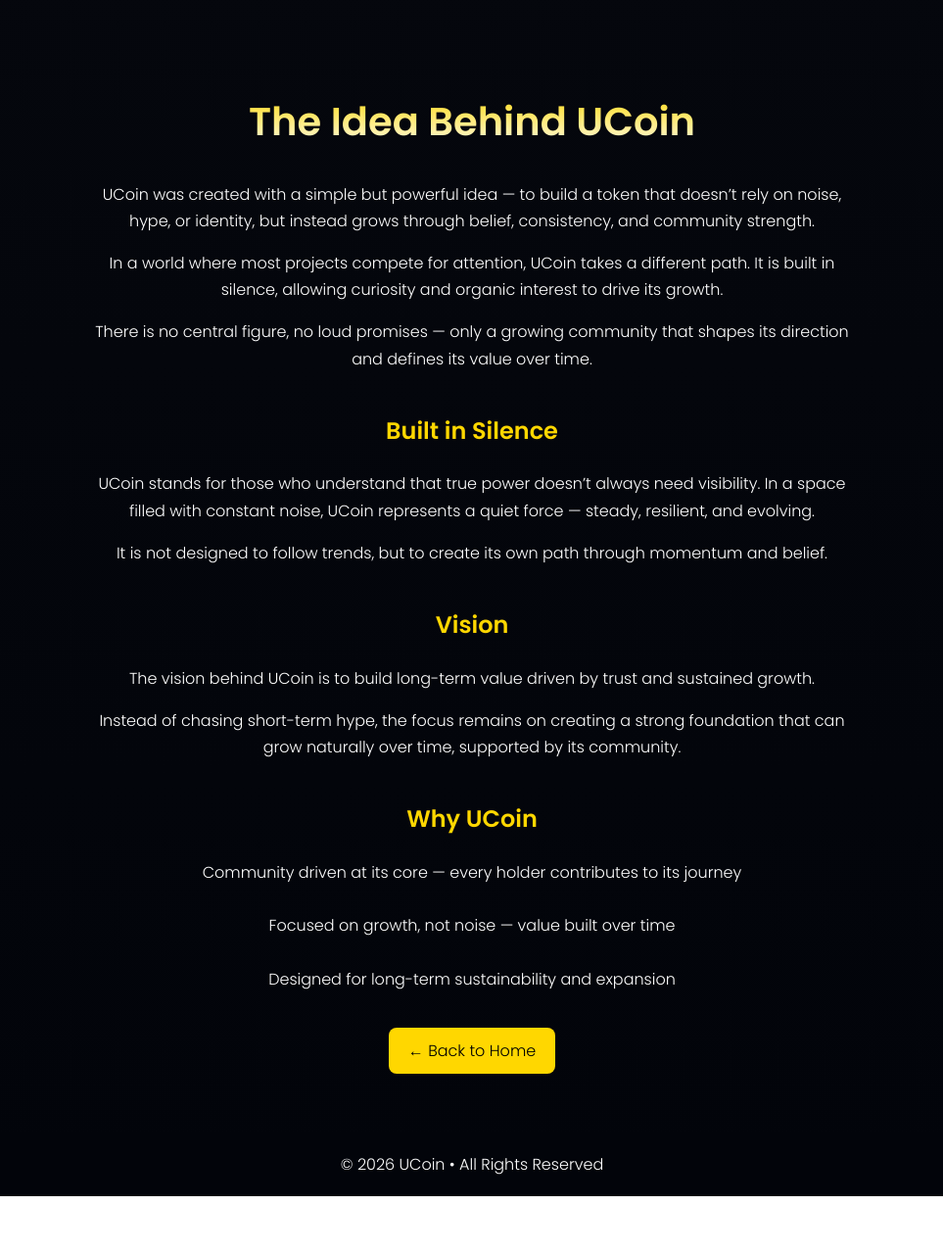
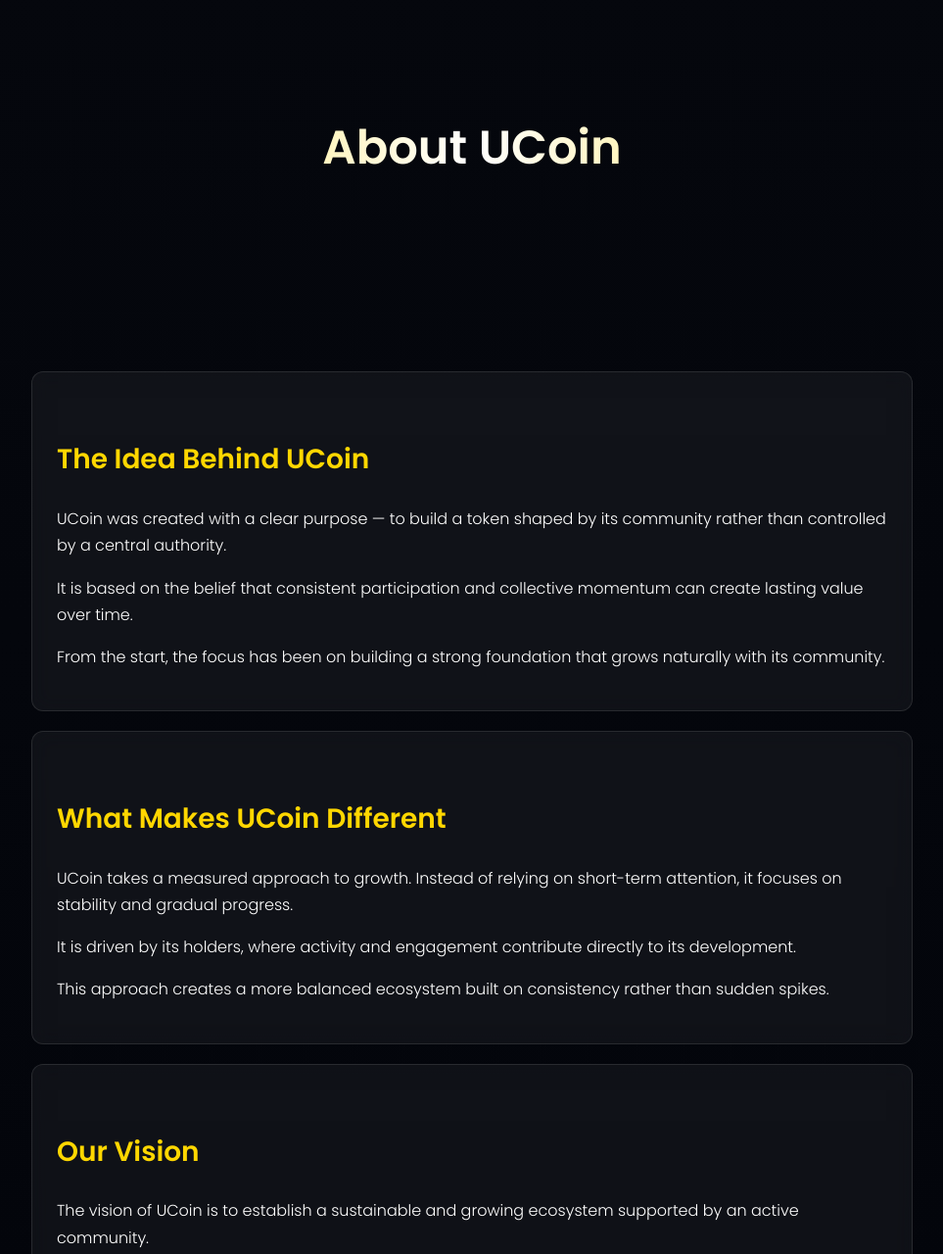
Before and after one commit to ribmgsm/UC, a plain HTML site: page about.html in a window 1280 px wide. Shown: the part 62-1342 px from the top of the page at 98% size, without its empty margins (158-1121 px from the left). Before the commit the page ends 1283 px from the top, so only its background shows below. Drawn offline with Linux system fonts and the light colour scheme.

Commit message:
about.html

```diff
--- a/about.html
+++ b/about.html
@@ -13,9 +13,9 @@ body{
   font-family:Poppins;
   background:linear-gradient(180deg,#05070d,#02040a);
   color:white;
-  text-align:center;
 }
 
+/* NAV */
 nav{
   display:flex;
   justify-content:space-between;
@@ -23,22 +23,58 @@ nav{
 }
 nav a{color:white;text-decoration:none;margin:0 10px}
 
+/* HERO */
+.hero{
+  text-align:center;
+  padding:80px 20px;
+}
+.hero h1{
+  font-size:48px;
+  background:linear-gradient(90deg,gold,white,gold);
+  -webkit-background-clip:text;
+  color:transparent;
+}
+
+/* SECTION */
 .section{
-  max-width:800px;
+  max-width:900px;
   margin:auto;
   padding:60px 20px;
   line-height:1.7;
 }
 
-h1{
-  font-size:40px;
-  background:linear-gradient(gold,white);
-  -webkit-background-clip:text;
-  color:transparent;
+h2{
+  color:gold;
+  margin-top:40px;
+  font-size:28px;
 }
 
-h2{margin-top:40px;color:gold}
+/* CARD */
+.card{
+  background:rgba(255,255,255,0.05);
+  border:1px solid rgba(255,255,255,0.1);
+  padding:25px;
+  border-radius:12px;
+  margin:20px 0;
+  backdrop-filter:blur(10px);
+  transition:0.3s;
+}
+.card:hover{
+  transform:translateY(-5px);
+  box-shadow:0 0 20px rgba(255,215,0,0.2);
+}
 
+/* GRID */
+.grid{
+  display:flex;
+  flex-wrap:wrap;
+  justify-content:center;
+}
+.grid .card{
+  width:250px;
+}
+
+/* BUTTON */
 .btn{
   background:gold;
   color:black;
@@ -49,7 +85,9 @@ h2{margin-top:40px;color:gold}
   margin-top:20px;
 }
 
+/* FOOTER */
 footer{
+  text-align:center;
   padding:20px;
   background:#02040a;
 }
@@ -61,58 +99,71 @@ footer{
 <nav>
   <b>UCoin</b>
   <div>
-    <a href="index.html">Home</a>
-    <a href="token.html">Token</a>
+    <a href="/index.html">Home</a>
+    <a href="/token.html">Token</a>
   </div>
 </nav>
 
+<div class="hero">
+  <h1>About UCoin</h1>
+</div>
+
 <div class="section">
 
-<h1>The Idea Behind UCoin</h1>
+<!-- IDEA -->
+<div class="card">
+<h2>The Idea Behind UCoin</h2>
+<p>
+UCoin was created with a clear purpose — to build a token shaped by its community rather than controlled by a central authority.
+</p>
+<p>
+It is based on the belief that consistent participation and collective momentum can create lasting value over time.
+</p>
+<p>
+From the start, the focus has been on building a strong foundation that grows naturally with its community.
+</p>
+</div>
 
+<!-- DIFFERENT -->
+<div class="card">
+<h2>What Makes UCoin Different</h2>
 <p>
-UCoin was created with a simple but powerful idea — to build a token that doesn’t rely on noise, hype, or identity, but instead grows through belief, consistency, and community strength.
+UCoin takes a measured approach to growth. Instead of relying on short-term attention, it focuses on stability and gradual progress.
 </p>
+<p>
+It is driven by its holders, where activity and engagement contribute directly to its development.
+</p>
+<p>
+This approach creates a more balanced ecosystem built on consistency rather than sudden spikes.
+</p>
+</div>
 
+<!-- VISION -->
+<div class="card">
+<h2>Our Vision</h2>
 <p>
-In a world where most projects compete for attention, UCoin takes a different path. It is built in silence, allowing curiosity and organic interest to drive its growth.
+The vision of UCoin is to establish a sustainable and growing ecosystem supported by an active community.
 </p>
+<p>
+It aims to expand steadily while maintaining a strong foundation based on trust and long-term thinking.
+</p>
+<p>
+As adoption increases, UCoin is positioned to evolve into a more recognized and stable presence.
+</p>
+</div>
 
-<p>
-There is no central figure, no loud promises — only a growing community that shapes its direction and defines its value over time.
-</p>
+<!-- WHY -->
+<div class="card">
+<h2>Why UCoin</h2>
+<div class="grid">
+  <div class="card">Community Driven</div>
+  <div class="card">Stable Growth</div>
+  <div class="card">Long-Term Value</div>
+  <div class="card">Simple & Transparent</div>
+</div>
+</div>
 
-<h2>Built in Silence</h2>
-
-<p>
-UCoin stands for those who understand that true power doesn’t always need visibility. In a space filled with constant noise, UCoin represents a quiet force — steady, resilient, and evolving.
-</p>
-
-<p>
-It is not designed to follow trends, but to create its own path through momentum and belief.
-</p>
-
-<h2>Vision</h2>
-
-<p>
-The vision behind UCoin is to build long-term value driven by trust and sustained growth.
-</p>
-
-<p>
-Instead of chasing short-term hype, the focus remains on creating a strong foundation that can grow naturally over time, supported by its community.
-</p>
-
-<h2>Why UCoin</h2>
-
-<p>
-Community driven at its core — every holder contributes to its journey
-<br><br>
-Focused on growth, not noise — value built over time
-<br><br>
-Designed for long-term sustainability and expansion
-</p>
-
-<a href="index.html" class="btn">← Back to Home</a>
+<a href="/index.html" class="btn">← Back to Home</a>
 
 </div>
 
```
